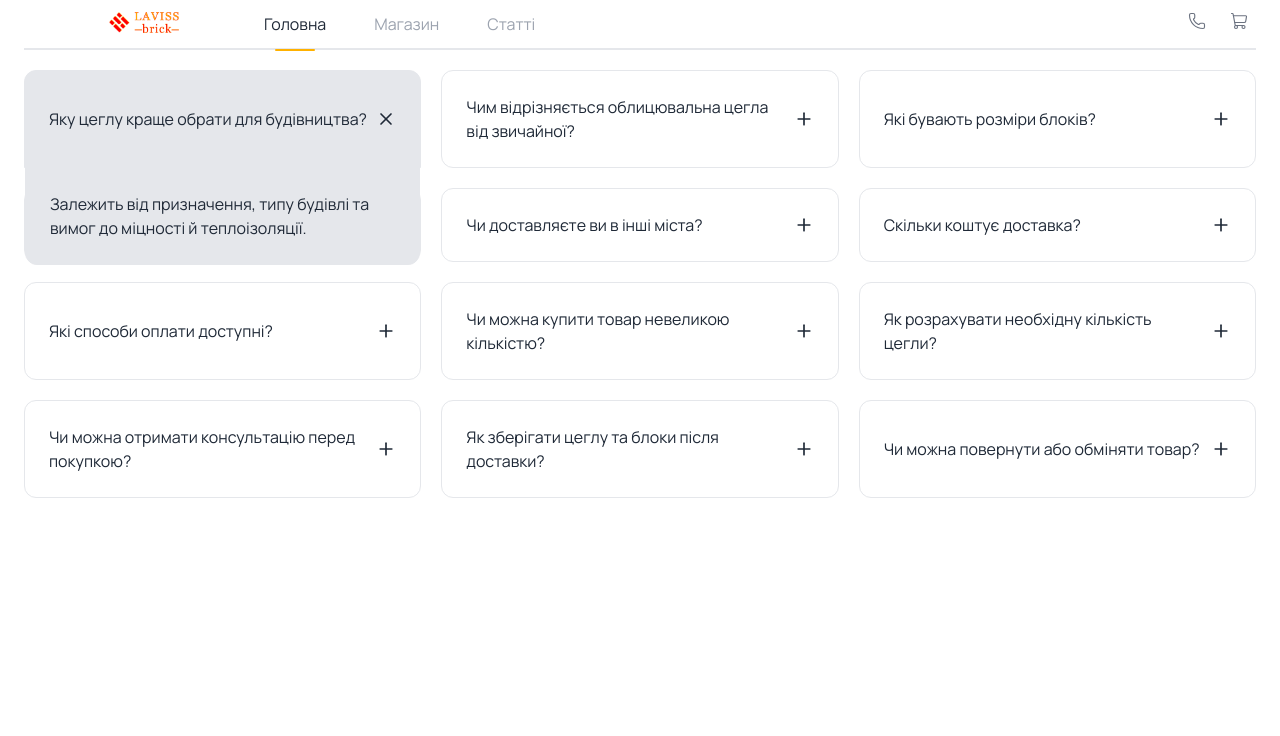
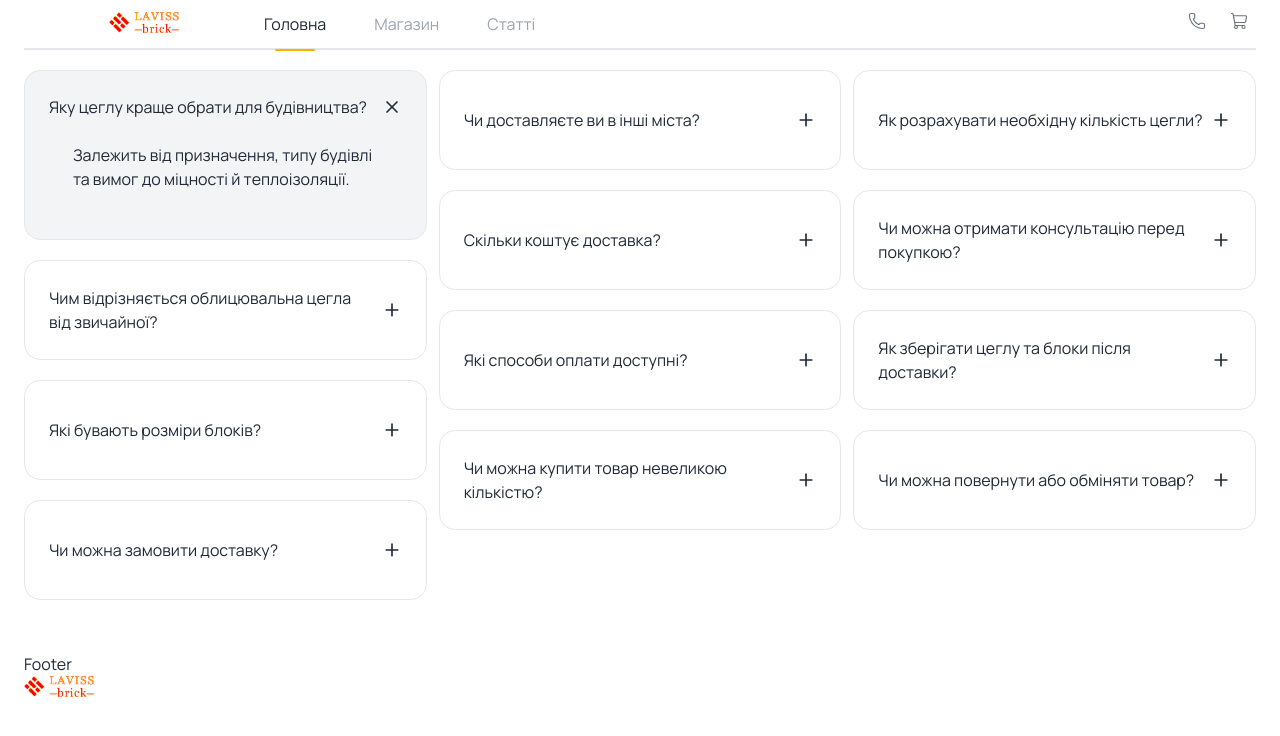
Before and after one commit to Serhiy8/laviss-brick, a Next.js app: page /shop/components/faq in a window 1280 px wide. Both pictures are taken after a click on the button "Яку цеглу краще обрати для будівництва?". Shown: the top 736 px of the page. Built offline with nearby package versions, Linux system fonts and the light colour scheme.

Commit message:
footer start

```diff
--- a/app/shop/components/faq/faqClient.tsx
+++ b/app/shop/components/faq/faqClient.tsx
@@ -1,52 +1,28 @@
-"use client";
+import { arrayBreaker } from "../../utils/arrayBreaker";
+import FaqCol from "./faqCol";
 
-import { Plus, X } from "lucide-react";
-import { useState } from "react";
-
-interface Faq {
+export type Faq = {
   id: number;
   question: string;
   answer: string;
-}
+};
 
-interface FaqProps {
+export type FaqProps = {
   faq: Faq[];
-}
+};
 
 export default function FaqClient({ faq }: FaqProps) {
-  const [openId, setOpenId] = useState(0);
-
+  const faqCol = arrayBreaker({ faq: faq }, 4);
   return (
-    <div className="py-5">
-      <ul className="grid sm:grid-cols-2 px-4 md:px-0 md:grid-cols-3 gap-5">
-        {faq.map((el) => (
-          <li
-            key={el.id}
-            className={`relative border border-border p-6 flex flex-col justify-center ${openId === el.id ? "bg-background-img  rounded-tl-xl rounded-tr-xl" : "rounded-xl"}`}
-          >
-            <button
-              type="button"
-              className="flex w-full justify-between text-start items-center gap-2"
-              onClick={() => {
-                setOpenId(openId === el.id ? 0 : el.id);
-              }}
-            >
-              {el.question}
-              {openId === el.id ? (
-                <X size={20} className="shrink-0" />
-              ) : (
-                <Plus size={20} className="shrink-0" />
-              )}
-            </button>
-            {openId === el.id && (
-              <p
-                className={`absolute w-full p-6 top-full left-0 border border-border z-1 ${openId === el.id ? "bg-background-img rounded-bl-xl rounded-br-xl" : ""}`}
-              >
-                {el.answer}
-              </p>
-            )}
-          </li>
-        ))}
+    <div className="py-5 grid grid-cols-3 gap-3 items-start">
+      <ul className="grid grid-cols-1 px-4 md:px-0 gap-5">
+        <FaqCol faq={faqCol.col1} />
+      </ul>
+      <ul className="grid grid-cols-1 px-4 md:px-0 gap-5">
+        <FaqCol faq={faqCol.col2} />
+      </ul>
+      <ul className="grid grid-cols-1 px-4 md:px-0 gap-5">
+        <FaqCol faq={faqCol.col3} />
       </ul>
     </div>
   );
--- /dev/null
+++ b/app/shop/components/faq/faqCol.tsx
@@ -0,0 +1,38 @@
+"use client";
+import { Plus, X } from "lucide-react";
+import { FaqProps } from "./faqClient";
+import { useState } from "react";
+
+export default function FaqCol({ faq }: FaqProps) {
+  const [openId, setOpenId] = useState(0);
+  return (
+    <>
+      {faq.map((el) => (
+        <li
+          key={el.id}
+          className={`min-h-25 border border-border p-6 flex flex-col justify-center rounded-2xl ${openId === el.id ? "bg-gray-100" : ""}`}
+        >
+          <button
+            type="button"
+            className="flex w-full justify-between text-start items-center gap-2"
+            onClick={() => {
+              setOpenId(openId === el.id ? 0 : el.id);
+            }}
+          >
+            {el.question}
+            {openId === el.id ? (
+              <X size={20} className="shrink-0" />
+            ) : (
+              <Plus size={20} className="shrink-0" />
+            )}
+          </button>
+          {openId === el.id && (
+            <p className={`w-full p-6 top-full left-0 bg-gray-100 z-1`}>
+              {el.answer}
+            </p>
+          )}
+        </li>
+      ))}
+    </>
+  );
+}
--- /dev/null
+++ b/app/shop/components/footer/page.tsx
@@ -0,0 +1,10 @@
+import Image from "next/image";
+
+export default function Footer() {
+  return (
+    <div className="py-8">
+      <h2>Footer</h2>
+      <Image src="/image/logo.png" alt="" width={70} height={40} />
+    </div>
+  );
+}
--- a/app/shop/layout.tsx
+++ b/app/shop/layout.tsx
@@ -3,6 +3,7 @@ import { Manrope } from "next/font/google";
 import "./globals.css";
 import Header from "./components/header/page";
 import { Container } from "./components/ui/Container";
+import Footer from "./components/footer/page";
 
 const manrope = Manrope({
   subsets: ["cyrillic", "latin"],
@@ -24,6 +25,7 @@ export default function RootLayout({
         <Container className="sm:block">
           <Header />
           {children}
+          <Footer />
         </Container>
       </body>
     </html>
--- /dev/null
+++ b/app/shop/utils/arrayBreaker.ts
@@ -0,0 +1,18 @@
+import { Faq, FaqProps } from "../components/faq/faqClient";
+
+export const arrayBreaker = ({ faq }: FaqProps, count: number) => {
+  const result: { col1: Faq[]; col2: Faq[]; col3: Faq[] } = {
+    col1: [],
+    col2: [],
+    col3: [],
+  };
+
+  for (let x = 0; x < faq.length; x++) {
+    const item: Faq = faq[x];
+    if (x < count) result.col1.push(item);
+    else if (x < count * 2) result.col2.push(item);
+    else result.col3.push(item);
+  }
+
+  return result;
+};
```
